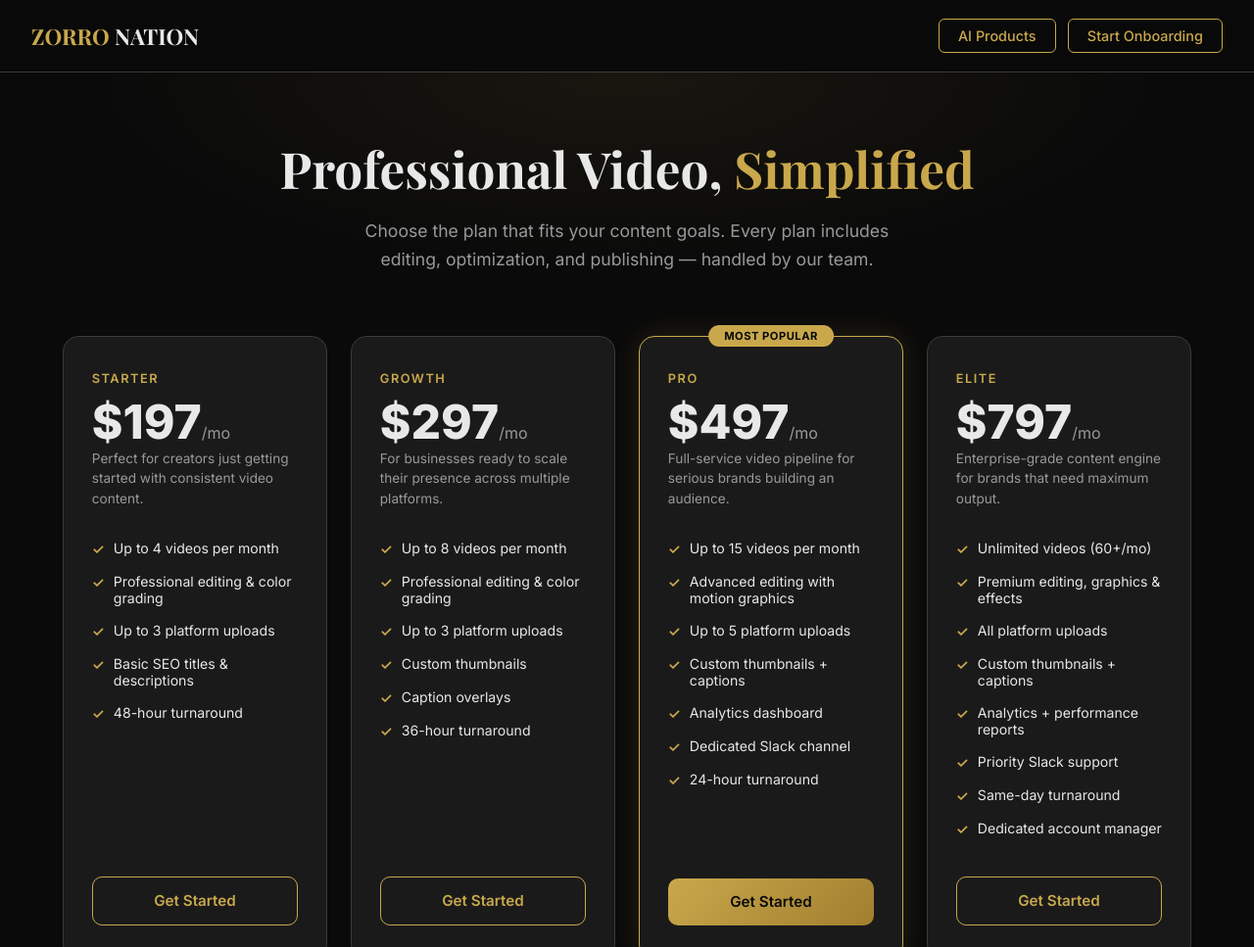
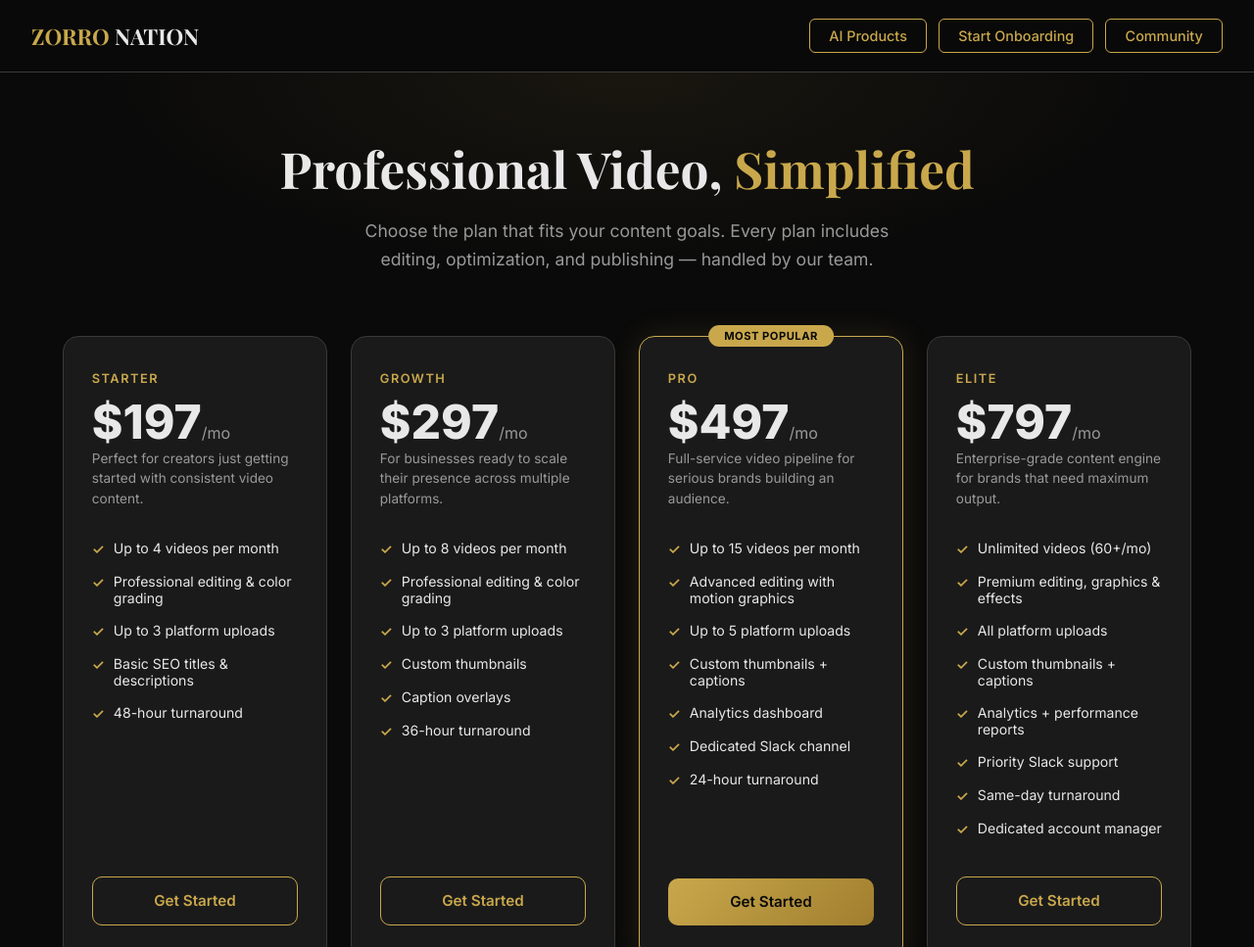
Before and after one commit to zmeventsbooking-tech/zorronation, a plain HTML site: page payment.html in a window 1280 px wide. Shown: the top 967 px of the page at 98% size. Drawn offline with nearby package versions, Linux system fonts and the light colour scheme.

Commit message:
Add Community link to navigation

```diff
--- a/payment.html
+++ b/payment.html
@@ -266,6 +266,7 @@
     <div style="display:flex;gap:12px;align-items:center">
       <a href="ais.html" class="nav-link">AI Products</a>
       <a href="/" class="nav-link">Start Onboarding</a>
+      <a href="community.html" class="nav-link">Community</a>
     </div>
   </nav>
 
```
